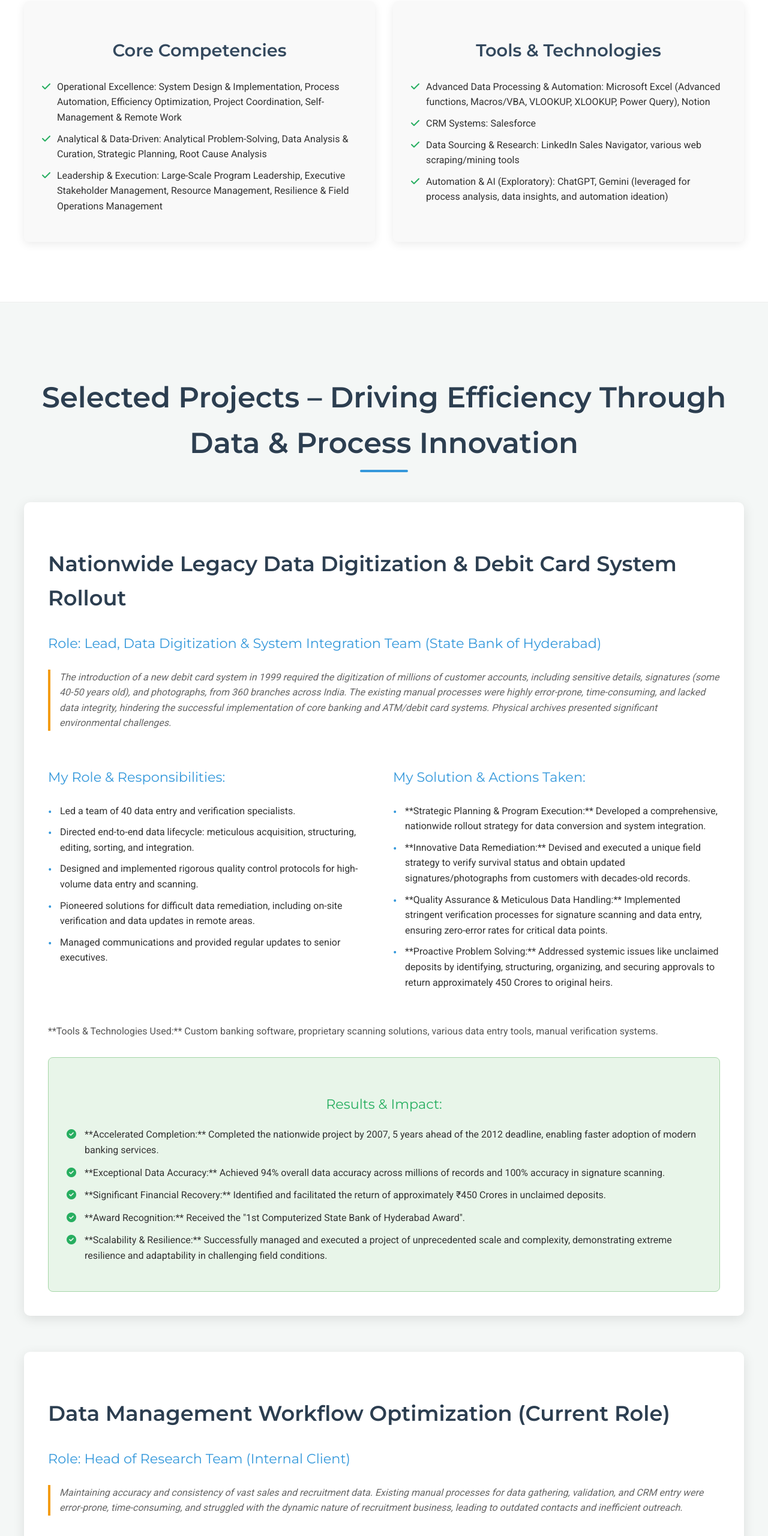
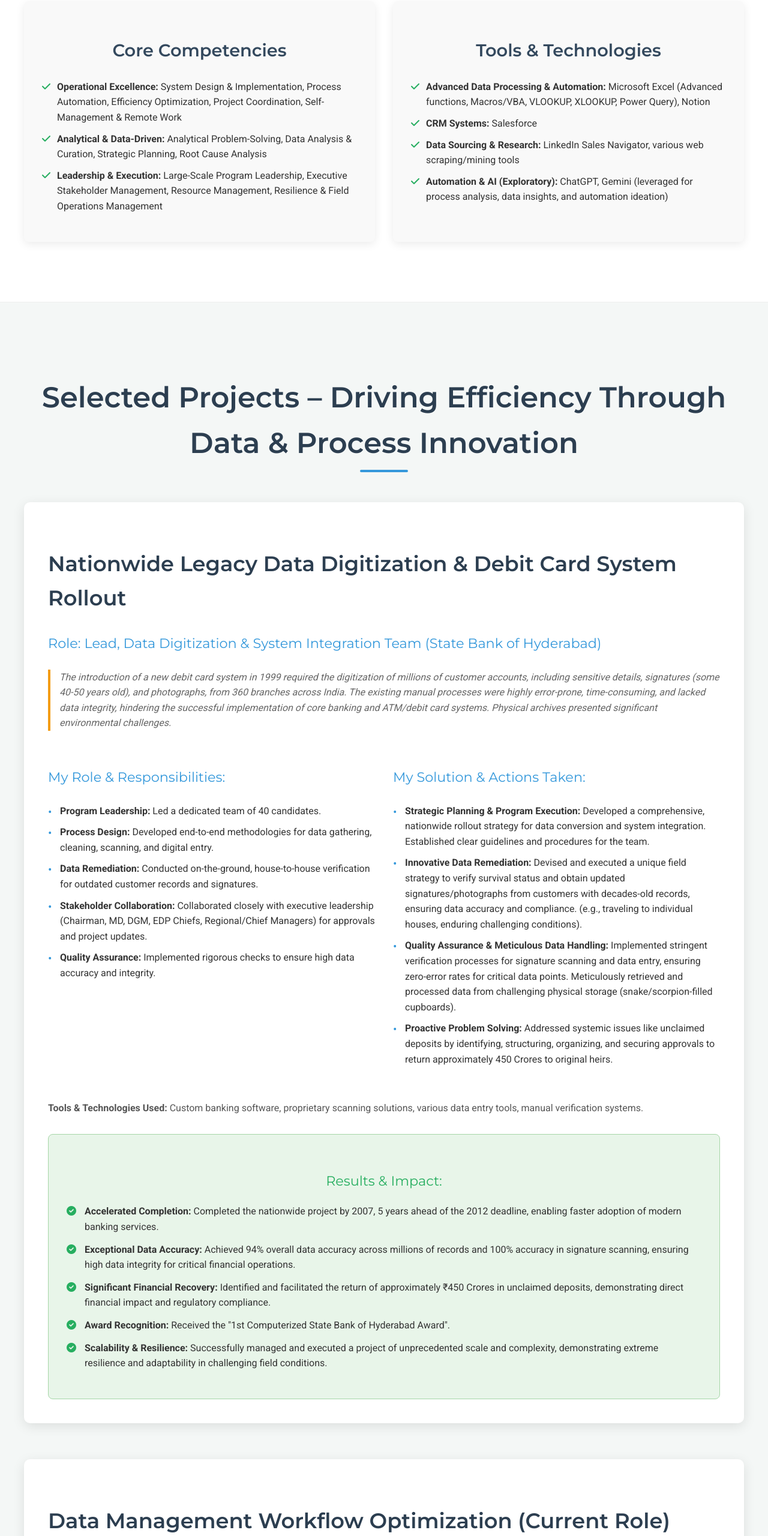
Before and after one commit to Venkata007-a/RaviPortfolio, a plain HTML site: page index.html in a window 1280 px wide. Shown: the part 2060-4620 px from the top of the page at 60% size. Drawn offline with Linux system fonts and the light colour scheme.

Commit message:
Update index.html

```diff
--- a/index.html
+++ b/index.html
@@ -819,18 +819,18 @@
                 <div class="card">
                     <h3>Core Competencies</h3>
                     <ul>
-                        <li>Operational Excellence: System Design & Implementation, Process Automation, Efficiency Optimization, Project Coordination, Self-Management & Remote Work</li>
-                        <li>Analytical & Data-Driven: Analytical Problem-Solving, Data Analysis & Curation, Strategic Planning, Root Cause Analysis</li>
-                        <li>Leadership & Execution: Large-Scale Program Leadership, Executive Stakeholder Management, Resource Management, Resilience & Field Operations Management</li>
+                        <li><strong>Operational Excellence:</strong> System Design & Implementation, Process Automation, Efficiency Optimization, Project Coordination, Self-Management & Remote Work</li>
+                        <li><strong>Analytical & Data-Driven:</strong> Analytical Problem-Solving, Data Analysis & Curation, Strategic Planning, Root Cause Analysis</li>
+                        <li><strong>Leadership & Execution:</strong> Large-Scale Program Leadership, Executive Stakeholder Management, Resource Management, Resilience & Field Operations Management</li>
                     </ul>
                 </div>
                 <div class="card">
                     <h3>Tools & Technologies</h3>
                     <ul>
-                        <li>Advanced Data Processing & Automation: Microsoft Excel (Advanced functions, Macros/VBA, VLOOKUP, XLOOKUP, Power Query), Notion</li>
-                        <li>CRM Systems: Salesforce</li>
-                        <li>Data Sourcing & Research: LinkedIn Sales Navigator, various web scraping/mining tools</li>
-                        <li>Automation & AI (Exploratory): ChatGPT, Gemini (leveraged for process analysis, data insights, and automation ideation)</li>
+                        <li><strong>Advanced Data Processing & Automation:</strong> Microsoft Excel (Advanced functions, Macros/VBA, VLOOKUP, XLOOKUP, Power Query), Notion</li>
+                        <li><strong>CRM Systems:</strong> Salesforce</li>
+                        <li><strong>Data Sourcing & Research:</strong> LinkedIn Sales Navigator, various web scraping/mining tools</li>
+                        <li><strong>Automation & AI (Exploratory):</strong> ChatGPT, Gemini (leveraged for process analysis, data insights, and automation ideation)</li>
                     </ul>
                 </div>
             </div>
@@ -849,32 +849,32 @@
                     <div>
                         <h4>My Role & Responsibilities:</h4>
                         <ul>
-                            <li>Led a team of 40 data entry and verification specialists.</li>
-                            <li>Directed end-to-end data lifecycle: meticulous acquisition, structuring, editing, sorting, and integration.</li>
-                            <li>Designed and implemented rigorous quality control protocols for high-volume data entry and scanning.</li>
-                            <li>Pioneered solutions for difficult data remediation, including on-site verification and data updates in remote areas.</li>
-                            <li>Managed communications and provided regular updates to senior executives.</li>
+                            <li><strong>Program Leadership:</strong> Led a dedicated team of 40 candidates.</li>
+                            <li><strong>Process Design:</strong> Developed end-to-end methodologies for data gathering, cleaning, scanning, and digital entry.</li>
+                            <li><strong>Data Remediation:</strong> Conducted on-the-ground, house-to-house verification for outdated customer records and signatures.</li>
+                            <li><strong>Stakeholder Collaboration:</strong> Collaborated closely with executive leadership (Chairman, MD, DGM, EDP Chiefs, Regional/Chief Managers) for approvals and project updates.</li>
+                            <li><strong>Quality Assurance:</strong> Implemented rigorous checks to ensure high data accuracy and integrity.</li>
                         </ul>
                     </div>
                     <div>
                         <h4>My Solution & Actions Taken:</h4>
                         <ul>
-                            <li>**Strategic Planning & Program Execution:** Developed a comprehensive, nationwide rollout strategy for data conversion and system integration.</li>
-                            <li>**Innovative Data Remediation:** Devised and executed a unique field strategy to verify survival status and obtain updated signatures/photographs from customers with decades-old records.</li>
-                            <li>**Quality Assurance & Meticulous Data Handling:** Implemented stringent verification processes for signature scanning and data entry, ensuring zero-error rates for critical data points.</li>
-                            <li>**Proactive Problem Solving:** Addressed systemic issues like unclaimed deposits by identifying, structuring, organizing, and securing approvals to return approximately 450 Crores to original heirs.</li>
+                            <li><strong>Strategic Planning & Program Execution:</strong> Developed a comprehensive, nationwide rollout strategy for data conversion and system integration. Established clear guidelines and procedures for the team.</li>
+                            <li><strong>Innovative Data Remediation:</strong> Devised and executed a unique field strategy to verify survival status and obtain updated signatures/photographs from customers with decades-old records, ensuring data accuracy and compliance. (e.g., traveling to individual houses, enduring challenging conditions).</li>
+                            <li><strong>Quality Assurance & Meticulous Data Handling:</strong> Implemented stringent verification processes for signature scanning and data entry, ensuring zero-error rates for critical data points. Meticulously retrieved and processed data from challenging physical storage (snake/scorpion-filled cupboards).</li>
+                            <li><strong>Proactive Problem Solving:</strong> Addressed systemic issues like unclaimed deposits by identifying, structuring, organizing, and securing approvals to return approximately 450 Crores to original heirs.</li>
                         </ul>
                     </div>
                 </div>
-                <p class="tools">**Tools & Technologies Used:** Custom banking software, proprietary scanning solutions, various data entry tools, manual verification systems.</p>
+                <p class="tools"><strong>Tools & Technologies Used:</strong> Custom banking software, proprietary scanning solutions, various data entry tools, manual verification systems.</p>
                 <div class="results-box">
                     <h4>Results & Impact:</h4>
                     <ul>
-                        <li>**Accelerated Completion:** Completed the nationwide project by 2007, 5 years ahead of the 2012 deadline, enabling faster adoption of modern banking services.</li>
-                        <li>**Exceptional Data Accuracy:** Achieved 94% overall data accuracy across millions of records and 100% accuracy in signature scanning.</li>
-                        <li>**Significant Financial Recovery:** Identified and facilitated the return of approximately ₹450 Crores in unclaimed deposits.</li>
-                        <li>**Award Recognition:** Received the "1st Computerized State Bank of Hyderabad Award".</li>
-                        <li>**Scalability & Resilience:** Successfully managed and executed a project of unprecedented scale and complexity, demonstrating extreme resilience and adaptability in challenging field conditions.</li>
+                        <li><strong>Accelerated Completion:</strong> Completed the nationwide project by 2007, 5 years ahead of the 2012 deadline, enabling faster adoption of modern banking services.</li>
+                        <li><strong>Exceptional Data Accuracy:</strong> Achieved 94% overall data accuracy across millions of records and 100% accuracy in signature scanning, ensuring high data integrity for critical financial operations.</li>
+                        <li><strong>Significant Financial Recovery:</strong> Identified and facilitated the return of approximately ₹450 Crores in unclaimed deposits, demonstrating direct financial impact and regulatory compliance.</li>
+                        <li><strong>Award Recognition:</strong> Received the "1st Computerized State Bank of Hyderabad Award".</li>
+                        <li><strong>Scalability & Resilience:</strong> Successfully managed and executed a project of unprecedented scale and complexity, demonstrating extreme resilience and adaptability in challenging field conditions.</li>
                     </ul>
                 </div>
             </div>
@@ -894,22 +894,22 @@
                     <div>
                         <h4>My Solution & Actions Taken:</h4>
                         <ul>
-                            <li>**Analytical Problem Diagnosis:** Thoroughly analyzed existing manual data workflows to pinpoint critical bottlenecks and error points.</li>
-                            <li>**Hybrid Automation & Batching System:** Designed a robust system combining targeted manual review with powerful automation.</li>
-                            <li>**Intelligent Data Comparison:** Developed an advanced Excel-based system (VLOOKUP, XLOOKUP, custom macros) to match CRM records with fresh data from live websites.</li>
-                            <li>**Bulk Data Correction & Formatting:** Built specific Excel macros and leveraged formulas for bulk edits, standardization, and segmentation.</li>
-                            <li>**Efficiency Techniques:** Introduced 'chunking' (batching large tasks) and standardized copy-pasting protocols to minimize manual editing and errors.</li>
+                            <li><strong>Analytical Problem Diagnosis:</strong> Thoroughly analyzed existing manual data workflows to pinpoint critical bottlenecks and error points.</li>
+                            <li><strong>Hybrid Automation & Batching System:</strong> Designed a robust system combining targeted manual review with powerful automation.</li>
+                            <li><strong>Intelligent Data Comparison:</strong> Developed an advanced Excel-based system (VLOOKUP, XLOOKUP, custom macros) to match CRM records with fresh data from live websites.</li>
+                            <li><strong>Bulk Data Correction & Formatting:</strong> Built specific Excel macros and leveraged formulas for bulk edits, standardization, and segmentation.</li>
+                            <li><strong>Efficiency Techniques:</strong> Introduced 'chunking' (batching large tasks) and standardized copy-pasting protocols to minimize manual editing and errors.</li>
                         </ul>
                     </div>
                 </div>
-                <p class="tools">**Tools & Technologies Used:** Microsoft Excel (Advanced functions, VLOOKUP, XLOOKUP, VBA Macros), Salesforce, LinkedIn Sales Navigator, various web scraping tools, Notion.</p>
+                <p class="tools"><strong>Tools & Technologies Used:</strong> Microsoft Excel (Advanced functions, VLOOKUP, XLOOKUP, VBA Macros), Salesforce, LinkedIn Sales Navigator, various web scraping tools, Notion.</p>
                 <div class="results-box">
                     <h4>Results & Impact:</h4>
                     <ul>
-                        <li>**Significant Time Savings:** Reduced time spent on data updates and management by approximately 50%.</li>
-                        <li>**Dramatic Accuracy Improvement:** Led to a 10X reduction in data errors, ensuring correct recipient details for critical outreach.</li>
-                        <li>**Enhanced Sales Productivity:** Maintained clean, up-to-date, and consistently formatted CRM data, providing sales with a reliable stream of accurate leads.</li>
-                        <li>**Scalability:** Batching and automated correction processes made it feasible to efficiently manage and update thousands of contacts regularly.</li>
+                        <li><strong>Significant Time Savings:</strong> Reduced time spent on data updates and management by approximately 50%.</li>
+                        <li><strong>Dramatic Accuracy Improvement:</strong> Led to a 10X reduction in data errors, ensuring correct recipient details for critical outreach.</li>
+                        <li><strong>Enhanced Sales Productivity:</strong> Maintained clean, up-to-date, and consistently formatted CRM data, providing sales with a reliable stream of accurate leads.</li>
+                        <li><strong>Scalability:</strong> Batching and automated correction processes made it feasible to efficiently manage and update thousands of contacts regularly.</li>
                     </ul>
                 </div>
             </div>
@@ -928,14 +928,14 @@
                     <div>
                         <h4>My Solution & Actions Taken:</h4>
                         <ul>
-                            <li>**Entrepreneurial Expansion:** Secured a PM Rojgar Yojana loan to establish a photography and videography studio, then strategically expanded into a comprehensive Desktop Publishing (DTP) center.</li>
-                            <li>**Market-Driven Service Diversification:** Introduced services catering to academic and professional needs, including thesis preparation, project documentation, large-volume data typing, formatting, presentations, CV preparation, xerox, scanning, and internet access.</li>
-                            <li>**Operational Efficiency:** Managed diverse service lines, ensuring efficient workflows for high-volume data handling and document production.</li>
-                            <li>**IT Service & Maintenance:** Provided computer basic classes, system assembly, sales, and maintenance services, demonstrating practical IT and technical support capabilities.</li>
+                            <li><strong>Entrepreneurial Expansion:</strong> Secured a PM Rojgar Yojana loan to establish a photography and videography studio, then strategically expanded into a comprehensive Desktop Publishing (DTP) center.</li>
+                            <li><strong>Market-Driven Service Diversification:</strong> Introduced services catering to academic and professional needs, including thesis preparation, project documentation, large-volume data typing, formatting, presentations, CV preparation, xerox, scanning, and internet access.</li>
+                            <li><strong>Operational Efficiency:</strong> Managed diverse service lines, ensuring efficient workflows for high-volume data handling and document production.</li>
+                            <li><strong>IT Service & Maintenance:</strong> Provided computer basic classes, system assembly, sales, and maintenance services, demonstrating practical IT and technical support capabilities.</li>
                         </ul>
                     </div>
                 </div>
-                <p class="tools">**Tools & Technologies Used:** Photo and video cameras, studio equipment, DTP software, computers, printers, scanners.</p>
+                <p class="tools"><strong>Tools & Technologies Used:</strong> Photo and video cameras, studio equipment, DTP software, computers, printers, scanners.</p>
                 <div class="results-box">
                     <h4>Results & Impact:</h4>
                     <ul>
```
